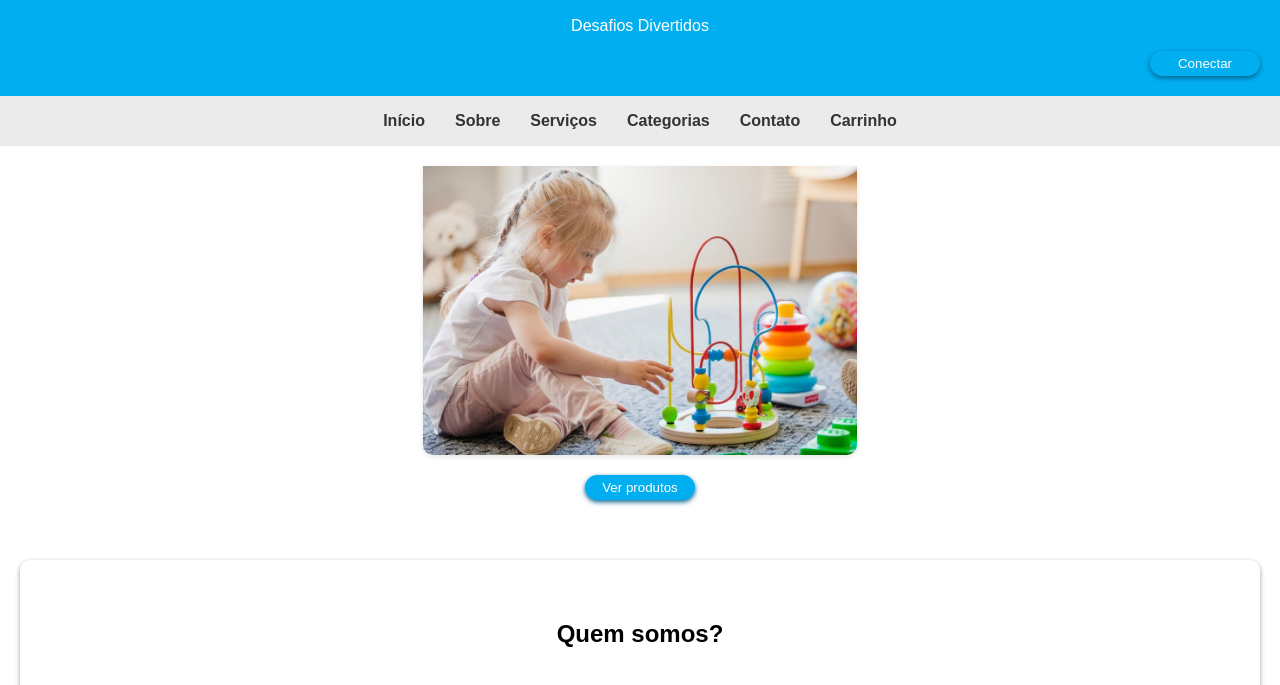
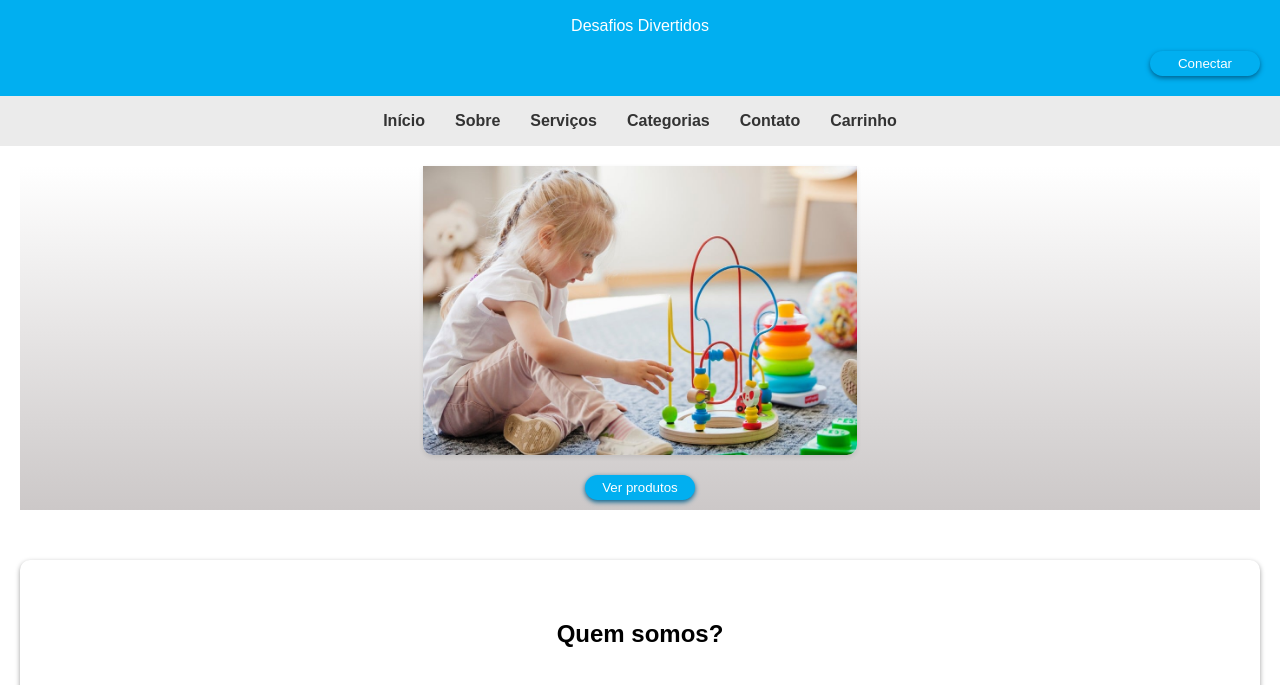
Before and after one commit to helionlf/Brinkamente, a plain HTML site: page docs/index.html in a window 1280 px wide. Shown: the part 99-784 px from the top of the page. Drawn offline with Linux system fonts and the light colour scheme.

Commit message:
adicionando cor de fundo ao topo

```diff
--- a/docs/styles.css
+++ b/docs/styles.css
@@ -98,7 +98,7 @@ button {
     justify-content: center;
     align-items: center;
     margin-bottom: 50px;
-    /* background: linear-gradient(#01aff0, #ffffff); */
+    background: linear-gradient(#fff, #ccc8c8);
 }
 
 .painel-topo {
```
